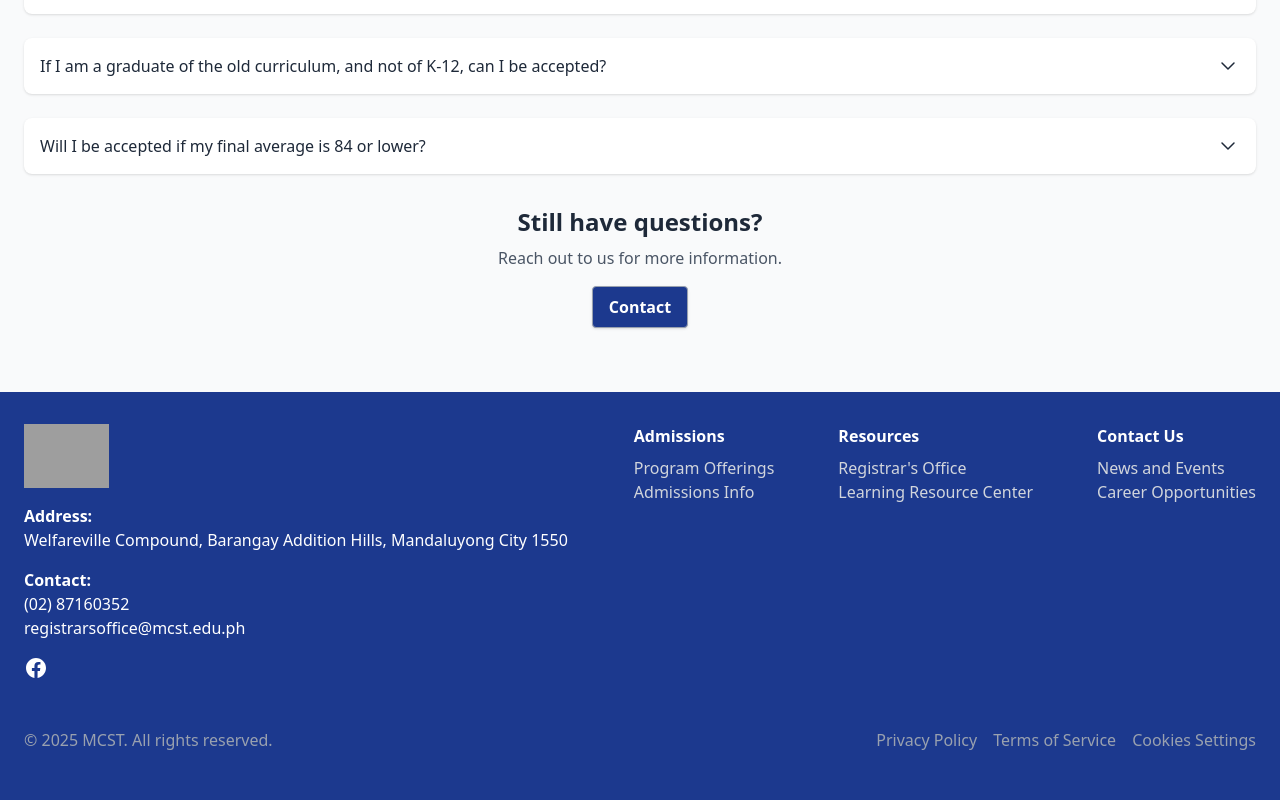
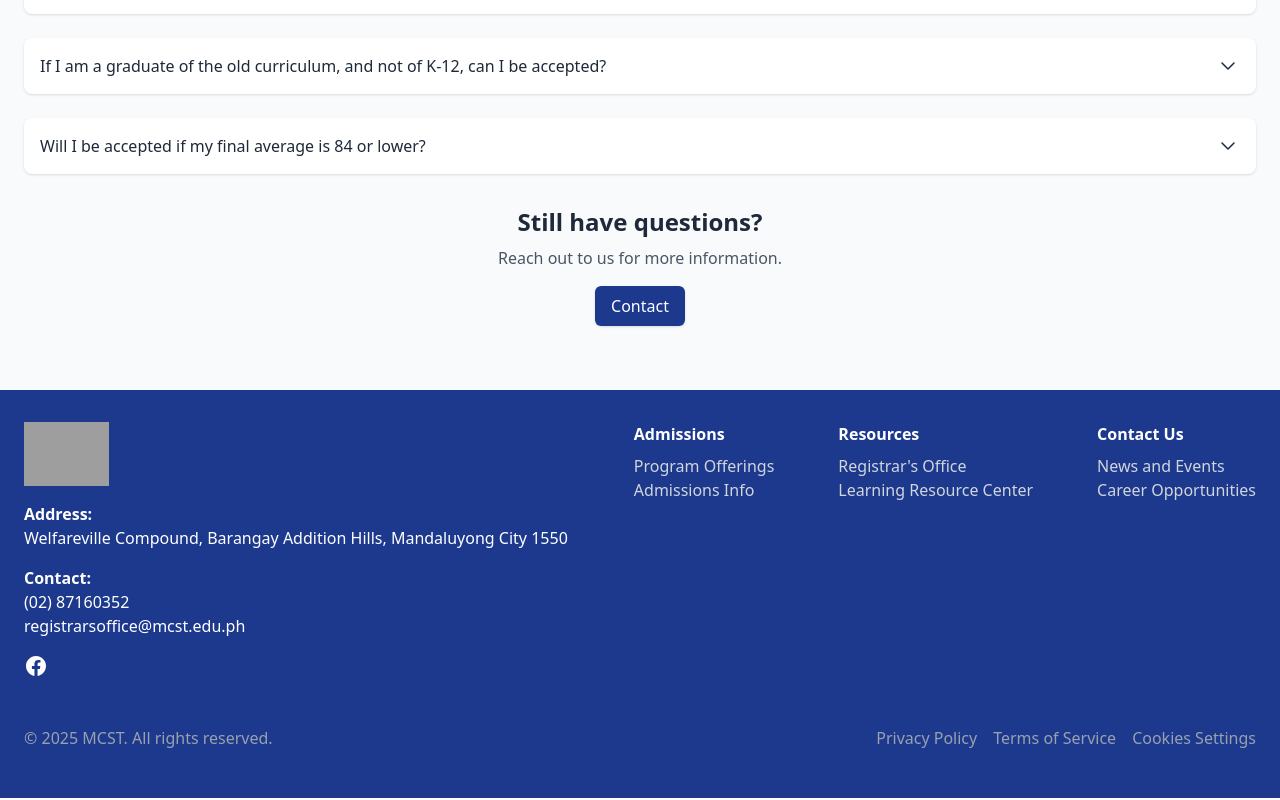
Before and after one commit to M-M-I-V/mcst-website, a React (Vite) app: page /Home/admission in a window 1280 px wide. Shown: the part 1479-2279 px from the top of the page. Built offline with nearby package versions, Linux system fonts and the light colour scheme; grey boxes are pictures that could not be loaded.

Commit message:
Updated some animations

```diff
--- a/src/pages/Admission.tsx
+++ b/src/pages/Admission.tsx
@@ -248,7 +248,7 @@ const Admission = () => {
           <div className="text-center mb-8">
             <h3 className="text-2xl font-semibold mb-2">Still have questions?</h3>
             <p className="text-gray-600 mb-4 dark:text-slate-200">Reach out to us for more information.</p>
-            <button className="bg-blue-900 text-white font-semibold py-2 px-4 border border-gray-400 rounded shadow dark:bg-blue-800 hover:bg-blue-800 dark:hover:bg-blue-700 transition-colors">
+            <button className="bg-blue-900 text-white py-2 px-4 rounded-sm shadow dark:bg-blue-800 hover:bg-blue-800 hover:text-yellow-400 dark:hover:bg-blue-700 transition-colors">
               Contact
             </button>
           </div>
```
